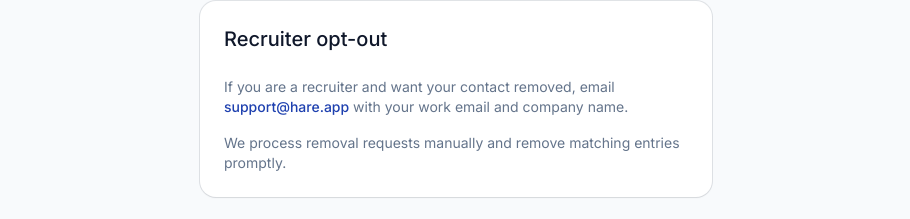
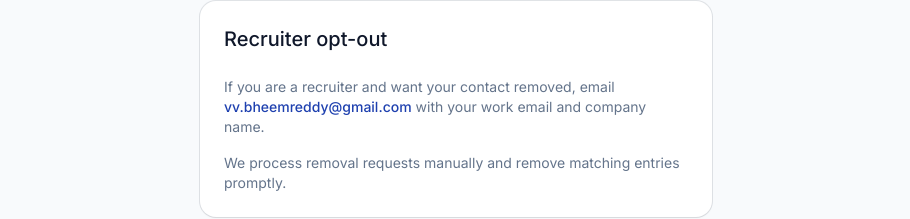
Before and after one commit to VishnuVardhanBR/hare, a Next.js app: page /opt-out in a window 1280 px wide. Shown: the part 96-315 px from the top of the page, without its empty margins (184-1094 px from the left). Built offline with nearby package versions, Linux system fonts and the light colour scheme; no server answers.

Commit message:
Update opt-out contact email

```diff
--- a/src/app/opt-out/page.tsx
+++ b/src/app/opt-out/page.tsx
@@ -10,8 +10,11 @@ export default function OptOutPage() {
         <CardContent className="space-y-4 text-sm text-muted-foreground">
           <p>
             If you are a recruiter and want your contact removed, email{" "}
-            <a className="font-medium text-primary hover:underline" href="mailto:support@hare.app">
-              support@hare.app
+            <a
+              className="font-medium text-primary hover:underline"
+              href="mailto:vv.bheemreddy@gmail.com"
+            >
+              vv.bheemreddy@gmail.com
             </a>{" "}
             with your work email and company name.
           </p>
```
